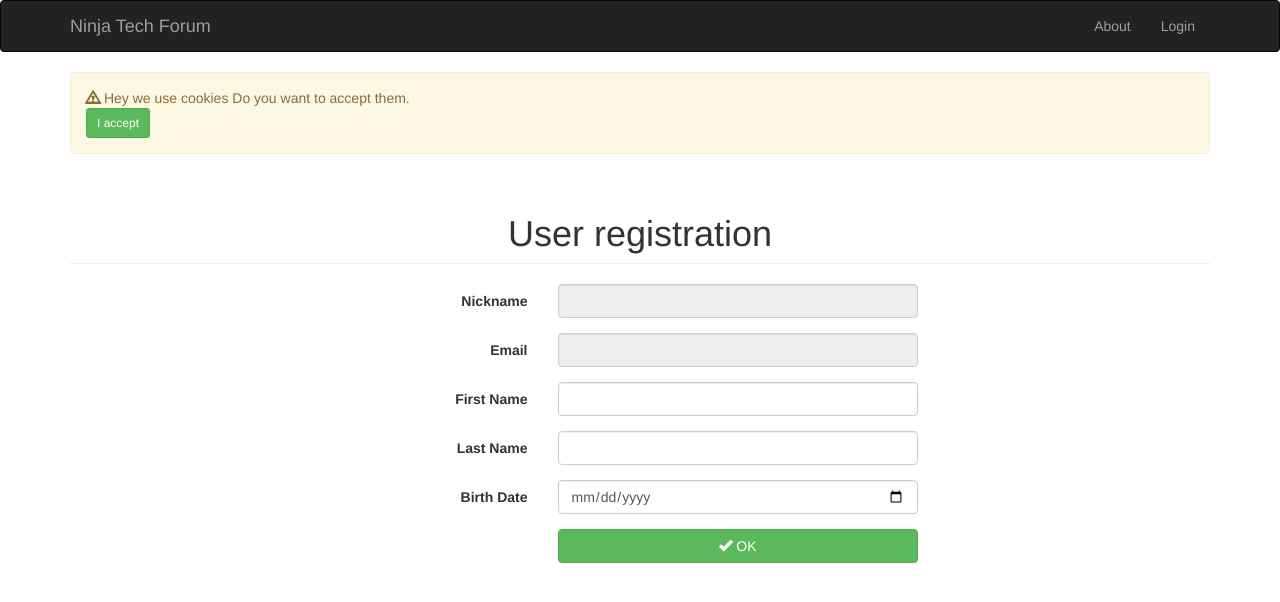
After one commit to jpirih/NinjaTechForum, a Python web app: template templates/users/user_registration.html in a window 1280 px wide. The commit adds this page. Shown: the top 602 px of the page. Run offline with Jinja, Linux system fonts and the light colour scheme; the template is opened without the code that fills it, so the values that code supplies are empty; some libraries are stand-ins or nearby versions.

Commit message:
Custom user model user Profile

```diff
--- a/handlers/base.py
+++ b/handlers/base.py
@@ -6,6 +6,7 @@ import webapp2
 import os
 import jinja2
 
+from models.user import User
 
 template_dir = os.path.join(os.path.dirname(__file__), "../templates")
 jinja_env = jinja2.Environment(loader=jinja2.FileSystemLoader(template_dir), autoescape=False)
@@ -35,10 +36,10 @@ class BaseHandler(webapp2.RequestHandler):
         # google login
         user = users.get_current_user()
         if user:
-            params['user'] = user
+            params['user'] = User.get_or_create(user.email(), user.nickname())
             params['logout_url'] = users.create_logout_url('/')
         else:
-            params['login_url'] = users.create_login_url('/')
+            params['login_url'] = users.create_login_url('/login')
 
         # Slo date time format
         params['slo_date'] = DATE_TIME_FORMAT
--- a/helpers/tools.py
+++ b/helpers/tools.py
@@ -1,2 +1,3 @@
 DATE_TIME_FORMAT = '%d.%m.%y @ %H:%M:%S'
 LOGIN_MESSAGE = "You need to be logged in before you can create new Topic"
+OWNER_MESSAGE = "This profile page can see only his owner or site administrator"
--- a/main.py
+++ b/main.py
@@ -3,6 +3,7 @@
 import webapp2
 from handlers.base import MainHandler, AboutHandler, CookiesAlertHandler
 from handlers.topics import CreateTopicHandler, TopicDetailsHandler
+from handlers.users import UserLoginHandler, UserProfileHandler
 
 
 app = webapp2.WSGIApplication([
@@ -11,4 +12,6 @@ app = webapp2.WSGIApplication([
     webapp2.Route('/set-cookie', CookiesAlertHandler, name="set-cookie"),
     webapp2.Route('/topic/add', CreateTopicHandler, name="add-topic"),
     webapp2.Route('/topic/<topic_id:\d+>', TopicDetailsHandler, name="topic-details"),
+    webapp2.Route('/login', UserLoginHandler, name="user-login"),
+    webapp2.Route('/user/<user_id:\d+>', UserProfileHandler, name="user-profile"),
 ], debug=True)
--- a/models/comment.py
+++ b/models/comment.py
@@ -5,6 +5,7 @@ class Comment(ndb.Model):
     content = ndb.TextProperty()
     author_email = ndb.StringProperty()
     topic_id = ndb.IntegerProperty()
+    topic_title = ndb.StringProperty()
     created_at = ndb.DateTimeProperty(auto_now_add=True)
     updated_at = ndb.DateTimeProperty(auto_now=True)
     deleted = ndb.BooleanProperty(default=False)
--- a/templates/base.html
+++ b/templates/base.html
@@ -38,11 +38,12 @@
             {% else %}
               <li class="dropdown">
                   <a href="" class="dropdown-toggle" data-toggle="dropdown">
-                      {{ user.nickname() }} <span class="caret"></span>
+                      {{ user.nickname }} <span class="caret"></span>
                   </a>
                   <ul class="dropdown-menu">
                       <li><a href="/topic/add">Add New Topic</a></li>
                       <li><a href="{{ logout_url }}">Logout</a></li>
+                      <li><a href="/user/{{ user.key.id() }}">My Profile</a></li>
                   </ul>
               </li>
               {% endif %}
--- a/templates/topics/topic_new.html
+++ b/templates/topics/topic_new.html
@@ -8,12 +8,12 @@
             <h1 class="page-header text-center">Create New Topic</h1>
         </div>
     </div>
-    {% if login_message %}
+    {% if message %}
     <div class="row">
         <div class="col-sm-6 col-sm-offset-3">
             <div class="alert alert-info">
                 <span class="glyphicon glyphicon-info-sign"></span>
-                {{ login_message }}
+                {{ message }}
             </div>
         </div>
     </div>
--- /dev/null
+++ b/templates/users/user_registration.html
@@ -0,0 +1,56 @@
+{% extends "base.html" %}
+
+{% block title %} User registration {% endblock %}
+
+{% block content %}
+    <div class="row">
+        <div class="col-sm-12">
+            <h1 class="page-header text-center">
+                User registration
+            </h1>
+        </div>
+    </div>
+    <div class="row">
+        <div class="col-sm-6 col-sm-offset-3">
+            <form action="" method="post" class="form form-horizontal">
+        <div class="form-group">
+            <label for="nickname" class="control-label col-sm-4">Nickname</label>
+            <div class="col-sm-8">
+                <input type="text" name="nickname" disabled id="nickname" value="{{ user.nickname }}" class="form-control">
+            </div>
+        </div>
+            <div class="form-group">
+                <label for="email" class="control-label col-sm-4">Email</label>
+                <div class="col-sm-8">
+                    <input type="text" name="email" disabled id="email" value="{{ user.email }}" class="form-control">
+                </div>
+            </div>
+            <div class="form-group">
+                <label for="first_name" class="control-label col-sm-4">First Name</label>
+                <div class="col-sm-8">
+                    <input type="text" class="form-control" id="first_name" name="first_name">
+                </div>
+            </div>
+            <div class="form-group">
+                <label for="last_name" class="control-label col-sm-4">Last Name</label>
+                <div class="col-sm-8">
+                    <input type="text" class="form-control" id="last_name" name="last_name">
+                </div>
+            </div>
+            <div class="form-group">
+                <label for="birth_date" class="control-label col-sm-4">Birth Date</label>
+                <div class="col-sm-8">
+                    <input type="date" id="birth_date" class="form-control">
+                </div>
+            </div>
+            <div class="form-group">
+                <div class="col-sm-8 col-sm-offset-4">
+                    <button type="submit" class="btn btn-success btn-block">
+                        <span class=" glyphicon glyphicon-ok"></span> OK
+                    </button>
+                </div>
+            </div>
+    </form>
+        </div>
+    </div>
+{% endblock %}
```
Also changed, not shown: handlers/topics.py (+5 -4 lines), handlers/users.py (added, +46 -0 lines), models/user.py (added, +21 -0 lines), templates/error.html (added, +29 -0 lines), templates/users/user_profile.html (added, +61 -0 lines), README.md, assets/custom/img/user_profile.png (added), assets/custom/img/warning.png (added).
